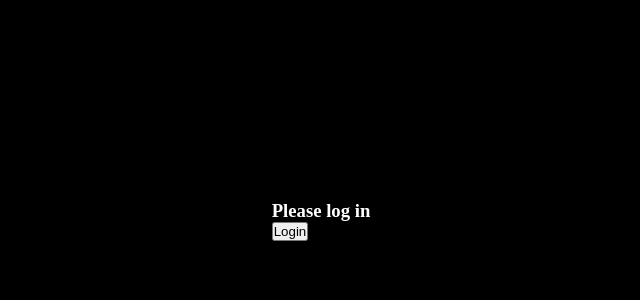
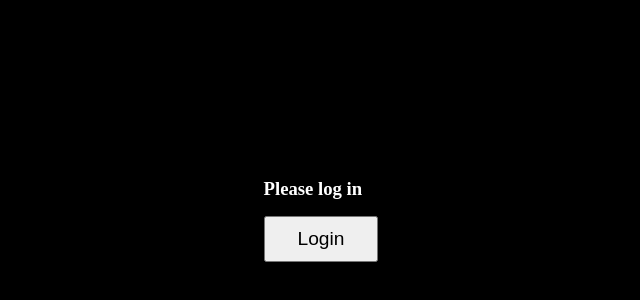
Before and after one commit to susanodii/Todolist-with-Context-and-Reducer, a React (Create React App) app: page / in a window 1280 px wide. Shown: the part 180-480 px from the top of the page, without its empty margins (319-959 px from the left). Built offline with nearby package versions, Linux system fonts and the light colour scheme.

Commit message:
styled the login button

```diff
--- a/src/Todoist.jsx
+++ b/src/Todoist.jsx
@@ -2,17 +2,18 @@ import './TodoistContext.css'
 
 import React, { useContext, useState } from 'react'
 
-import { Link } from 'react-router-dom'
+
 import TodoContext from './helper/Context/Todo-context/TodoContext'
-import { useActionData } from 'react-router'
+
 import { v4 as uuidv4 } from 'uuid'
 
 export const Todoist = () => {
   const [title, setTitle] = useState('')
   const [isEditMode, setIsEditMode] = useState(false)
   const [todoToEdit, setTodoToEdit] = useState({})
+  // const [inputValue, setInputValue] = useState('');
+  const { addTodo, todos, toggleTodoComplete,  isAuthenticated, login, deleteTodo,updateTodo } = useContext(TodoContext)
 
-  const { addTodo, todos, toggleTodoComplete,  isAuthenticated, login, deleteTodo,updateTodo } = useContext(TodoContext)
 
   // console.log(todos)
   console.log(uuidv4())
@@ -126,7 +127,7 @@ export const Todoist = () => {
       <>
 
       <h3 className='auth'> Please log in</h3>
-      <button onClick={() => login()}> Login</button>
+      <button onClick={() => login()} className="login-button"> Login</button>
       </>
      )
       }
--- a/src/TodoistContext.css
+++ b/src/TodoistContext.css
@@ -64,3 +64,13 @@ margin-top: 2rem;
   .auth{
     color:white
   }
+
+  .login-button{
+    padding-left:2rem;
+    padding-right: 2rem;
+    padding-top: 10px;
+    padding-bottom: 10px;
+    margin-top: 1rem;
+    font-size: 1.2rem;
+
+  }
```
